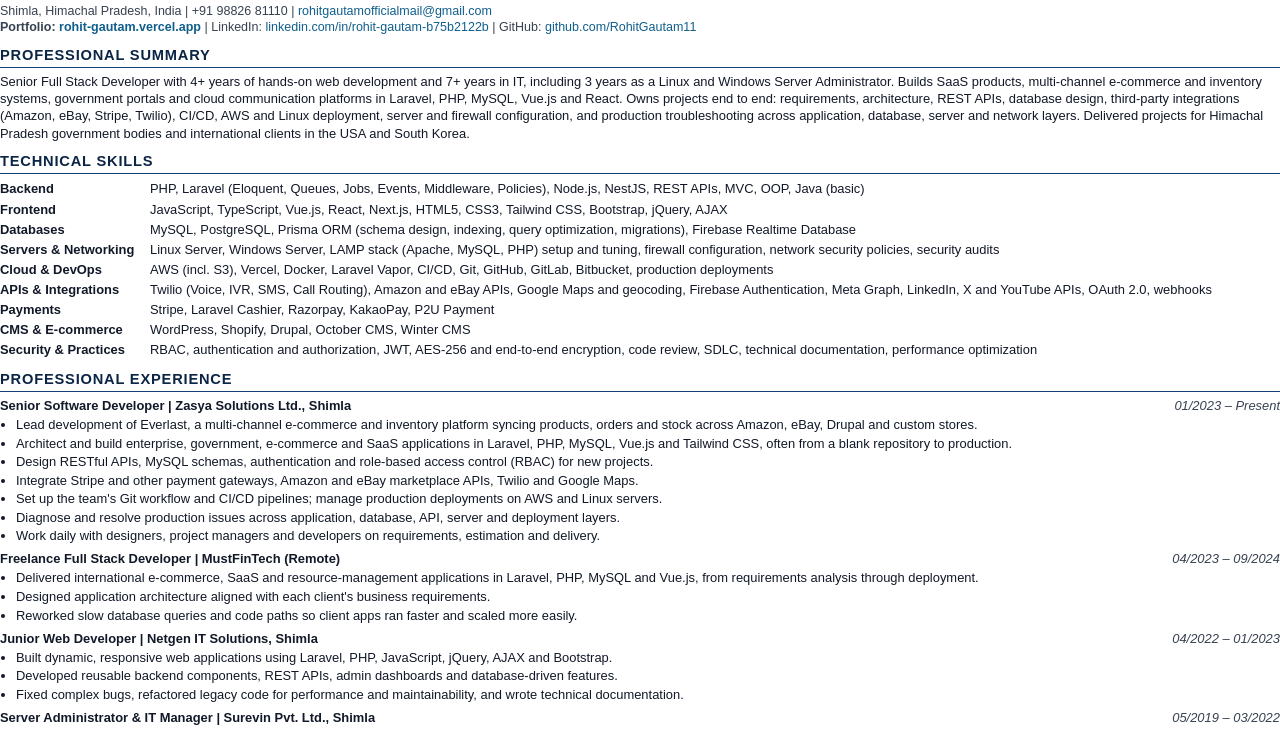
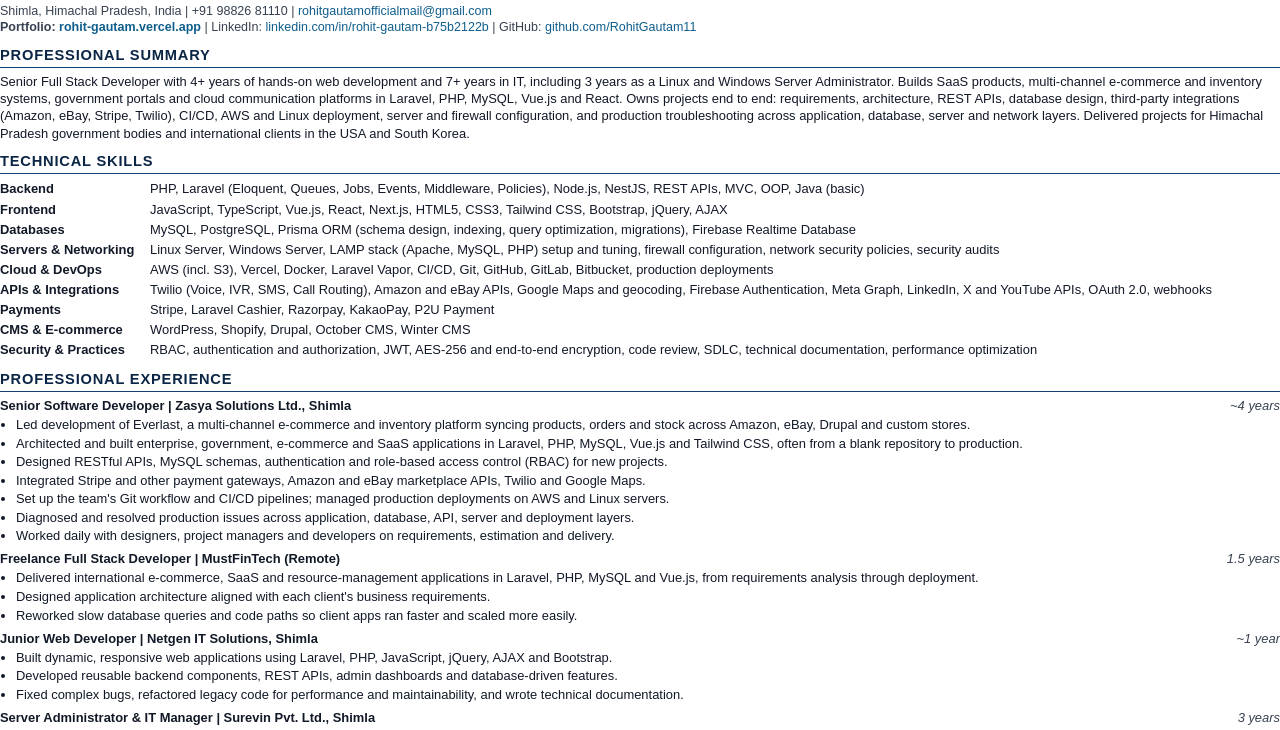
Before and after one commit to RohitGautam11/rohit-gautam-portfolio, a plain HTML site: page resume/resume.html in a window 1280 px wide. Shown: the part 64-794 px from the top of the page. Drawn offline with Linux system fonts and the light colour scheme.

Commit message:
Resume: show experience as durations instead of dates

```diff
--- a/resume/resume.html
+++ b/resume/resume.html
@@ -64,19 +64,19 @@
 
   <h2>Professional Experience</h2>
   <div class="job">
-    <div class="row"><span class="role">Senior Software Developer | Zasya Solutions Ltd., Shimla</span><span class="date">01/2023 – Present</span></div>
+    <div class="row"><span class="role">Senior Software Developer | Zasya Solutions Ltd., Shimla</span><span class="date">~4 years</span></div>
     <ul>
-      <li>Lead development of Everlast, a multi-channel e-commerce and inventory platform syncing products, orders and stock across Amazon, eBay, Drupal and custom stores.</li>
-      <li>Architect and build enterprise, government, e-commerce and SaaS applications in Laravel, PHP, MySQL, Vue.js and Tailwind CSS, often from a blank repository to production.</li>
-      <li>Design RESTful APIs, MySQL schemas, authentication and role-based access control (RBAC) for new projects.</li>
-      <li>Integrate Stripe and other payment gateways, Amazon and eBay marketplace APIs, Twilio and Google Maps.</li>
-      <li>Set up the team's Git workflow and CI/CD pipelines; manage production deployments on AWS and Linux servers.</li>
-      <li>Diagnose and resolve production issues across application, database, API, server and deployment layers.</li>
-      <li>Work daily with designers, project managers and developers on requirements, estimation and delivery.</li>
+      <li>Led development of Everlast, a multi-channel e-commerce and inventory platform syncing products, orders and stock across Amazon, eBay, Drupal and custom stores.</li>
+      <li>Architected and built enterprise, government, e-commerce and SaaS applications in Laravel, PHP, MySQL, Vue.js and Tailwind CSS, often from a blank repository to production.</li>
+      <li>Designed RESTful APIs, MySQL schemas, authentication and role-based access control (RBAC) for new projects.</li>
+      <li>Integrated Stripe and other payment gateways, Amazon and eBay marketplace APIs, Twilio and Google Maps.</li>
+      <li>Set up the team's Git workflow and CI/CD pipelines; managed production deployments on AWS and Linux servers.</li>
+      <li>Diagnosed and resolved production issues across application, database, API, server and deployment layers.</li>
+      <li>Worked daily with designers, project managers and developers on requirements, estimation and delivery.</li>
     </ul>
   </div>
   <div class="job">
-    <div class="row"><span class="role">Freelance Full Stack Developer | MustFinTech (Remote)</span><span class="date">04/2023 – 09/2024</span></div>
+    <div class="row"><span class="role">Freelance Full Stack Developer | MustFinTech (Remote)</span><span class="date">1.5 years</span></div>
     <ul>
       <li>Delivered international e-commerce, SaaS and resource-management applications in Laravel, PHP, MySQL and Vue.js, from requirements analysis through deployment.</li>
       <li>Designed application architecture aligned with each client's business requirements.</li>
@@ -84,7 +84,7 @@
     </ul>
   </div>
   <div class="job">
-    <div class="row"><span class="role">Junior Web Developer | Netgen IT Solutions, Shimla</span><span class="date">04/2022 – 01/2023</span></div>
+    <div class="row"><span class="role">Junior Web Developer | Netgen IT Solutions, Shimla</span><span class="date">~1 year</span></div>
     <ul>
       <li>Built dynamic, responsive web applications using Laravel, PHP, JavaScript, jQuery, AJAX and Bootstrap.</li>
       <li>Developed reusable backend components, REST APIs, admin dashboards and database-driven features.</li>
@@ -92,7 +92,7 @@
     </ul>
   </div>
   <div class="job">
-    <div class="row"><span class="role">Server Administrator &amp; IT Manager | Surevin Pvt. Ltd., Shimla</span><span class="date">05/2019 – 03/2022</span></div>
+    <div class="row"><span class="role">Server Administrator &amp; IT Manager | Surevin Pvt. Ltd., Shimla</span><span class="date">3 years</span></div>
     <ul>
       <li>Managed Linux and Windows Server environments, including LAMP stack configuration and optimization.</li>
       <li>Implemented network security policies and firewall rules; ran server and application security audits.</li>
```
Also changed, not shown: 1 other file.
